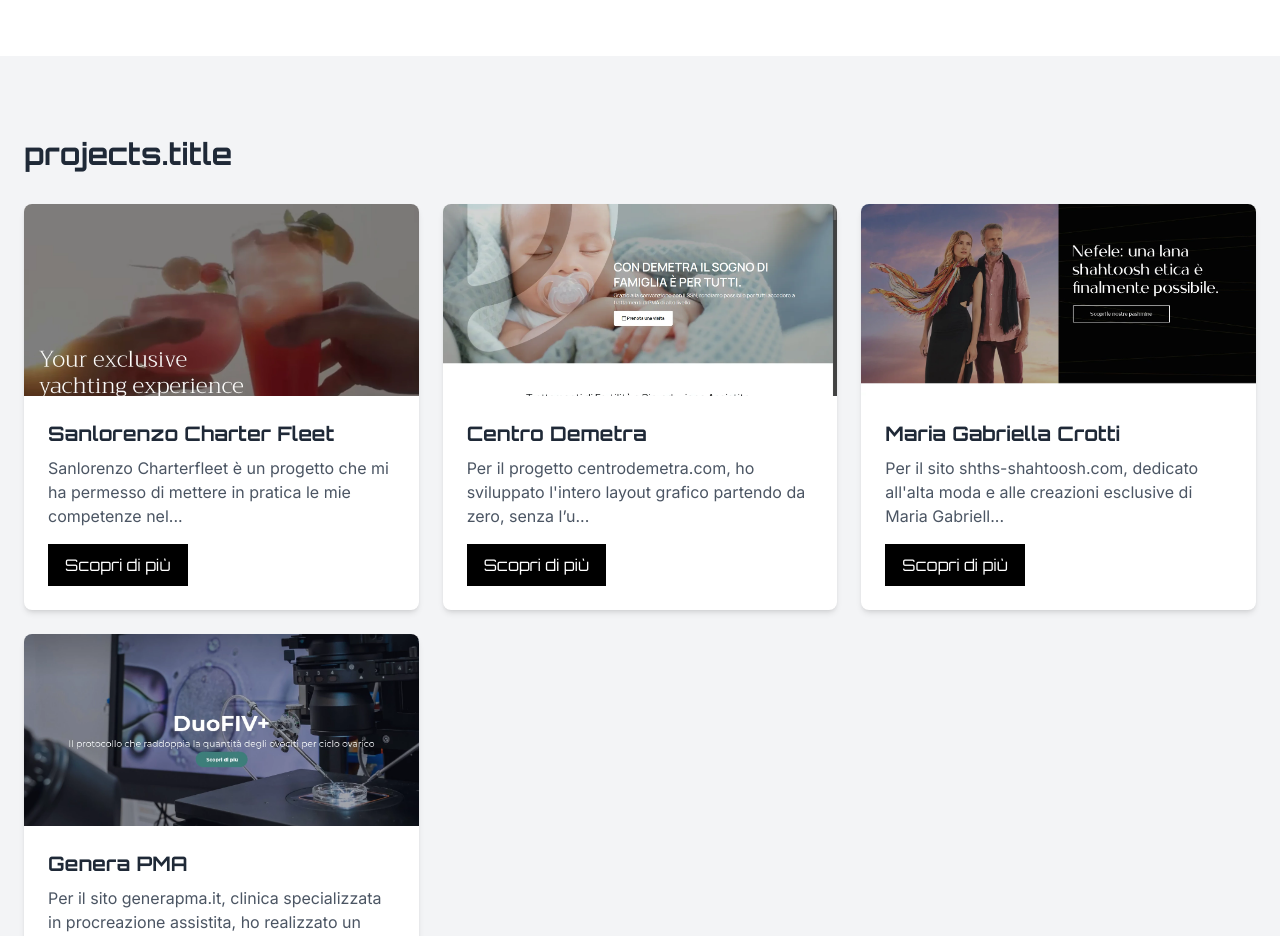
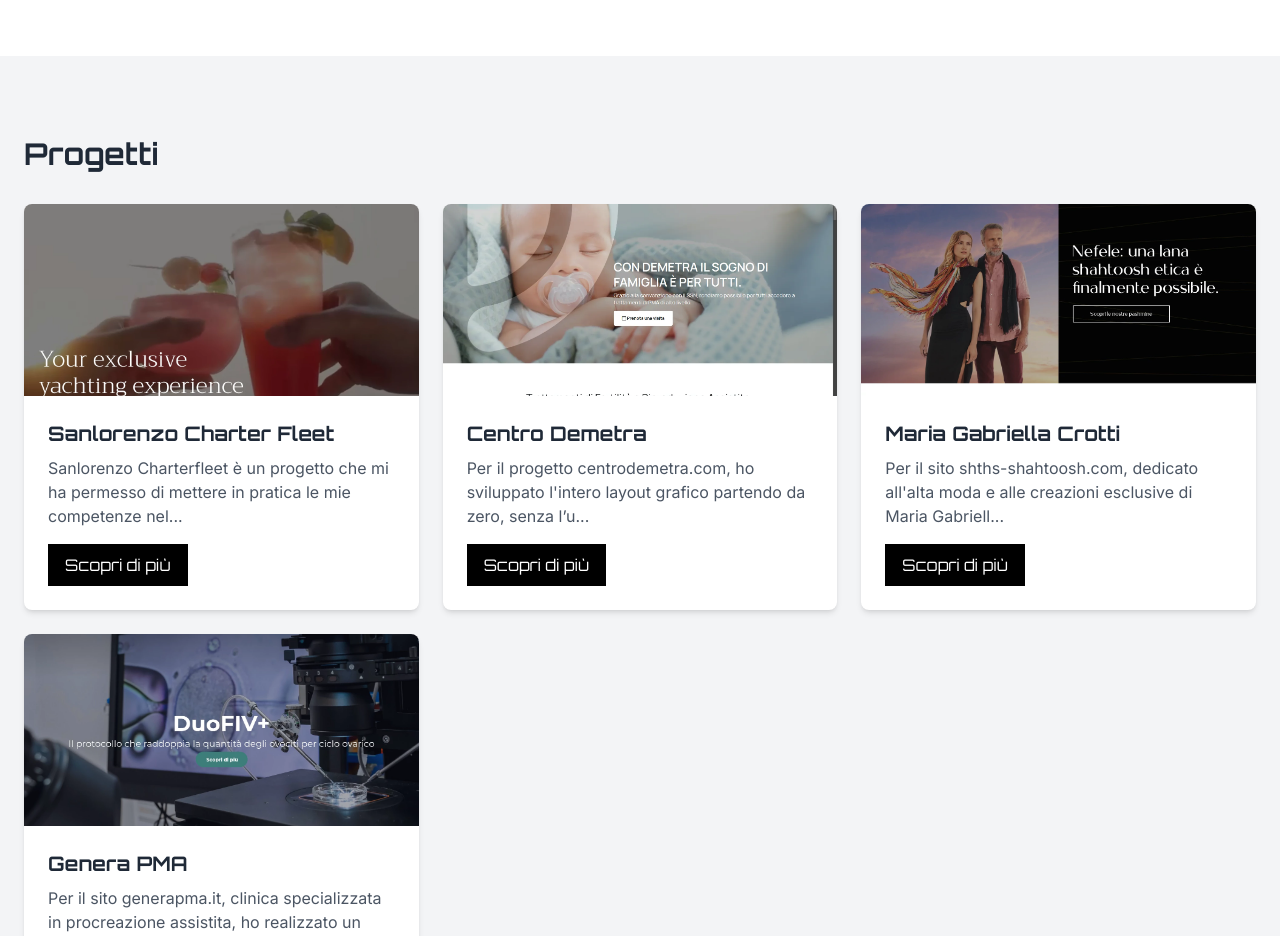
Before and after one commit to brian-belaj/my-portfolio, a React (Vite) app: page / in a window 1280 px wide. Shown: the part 1400-2336 px from the top of the page. Built offline with nearby package versions, Linux system fonts and the light colour scheme.

Commit message:
traduzioni progetti

```diff
--- a/src/components/Projects.jsx
+++ b/src/components/Projects.jsx
@@ -10,7 +10,7 @@ const Projects = () => {
   return (
     <section id="projects" className="py-20 bg-gray-100">
       <div className="container mx-auto px-6">
-        <h2 className="text-3xl font-bold text-gray-800 font-orbitron">{t("projects.title")}</h2>
+        <h2 className="text-3xl font-bold text-gray-800 font-orbitron">{t("projects.sectiontitle")}</h2>
         <div className="mt-8 grid grid-cols-1 md:grid-cols-2 lg:grid-cols-3 gap-6">
           {projects.map((project) => (
             <div key={project.id} className="bg-white rounded-lg shadow-md overflow-hidden">
--- a/src/locales/en.json
+++ b/src/locales/en.json
@@ -14,6 +14,7 @@
     "detail": "More info"
   },
   "projects": {
+    "sectiontitle": "Projects",
     "sanlorenzo": {
       "title": "Sanlorenzo Charter Fleet",
       "description": "Sanlorenzo Charterfleet was a project that allowed me to apply my expertise in developing custom WordPress themes.\bWhat I Did:\bWordPress Theme Development: I built a WordPress theme from scratch, avoiding pre-made themes and page builders to ensure maximum flexibility and optimized performance.\bLayout with Bootstrap: I used Bootstrap to create a modern, responsive layout, ensuring the site displayed perfectly on any device.\bData Management with PHP: I implemented custom functionalities using PHP to dynamically manage data, such as yacht fleet displays and contact details.\bPerformance Optimization: I optimized the code and resources to ensure fast loading times.\bIntegration of Advanced Features: I incorporated features such as online booking and photo gallery management.\bTechnologies Used:\bWordPress, Bootstrap, PHP, HTML/CSS/JavaScript, MySQL.\bResults:\bA fully customized website that reflects the elegance and exclusivity of the Sanlorenzo brand.\bImproved performance and usability, with positive feedback from end users.\bA scalable and easy-to-manage solution for the client.",
--- a/src/locales/it.json
+++ b/src/locales/it.json
@@ -14,6 +14,7 @@
     "detail": "Scopri di più"
   },
   "projects": {
+    "sectiontitle": "Progetti",
     "sanlorenzo": {
       "title": "Sanlorenzo Charter Fleet",
       "description": "Sanlorenzo Charterfleet è un progetto che mi ha permesso di mettere in pratica le mie competenze nello sviluppo di temi WordPress personalizzati.\n\n**Cosa ho fatto:**\n- Sviluppo del Tema WordPress: Ho creato un tema WordPress da zero, senza utilizzare temi predefiniti o page builder, per garantire massima flessibilità e prestazioni ottimizzate.\n- Layout con Bootstrap: Ho utilizzato Bootstrap per creare un layout responsive e moderno, assicurandomi che il sito fosse perfettamente visualizzabile su qualsiasi dispositivo.\n- Gestione dei Dati con PHP: Ho implementato funzionalità personalizzate utilizzando PHP per gestire dinamicamente i dati, come la visualizzazione delle flotte di yacht e i dettagli dei contatti.\n- Ottimizzazione delle Prestazioni: Ho ottimizzato il codice e le risorse per garantire tempi di caricamento rapidi.\n- Integrazione di Funzionalità Avanzate: Ho integrato funzionalità come la prenotazione online e la gestione delle gallerie fotografiche.\n\n**Tecnologie Utilizzate:**\n- WordPress, Bootstrap, PHP, HTML/CSS/JavaScript, MySQL.\n\n**Risultati:**\n- Un sito web completamente personalizzato, che rispecchia l'eleganza e l'esclusività del brand SanLorenzo.\n- Miglioramento delle prestazioni e dell'usabilità, con feedback positivi da parte degli utenti finali.\n- Una soluzione scalabile e facile da gestire per il cliente.",
```
